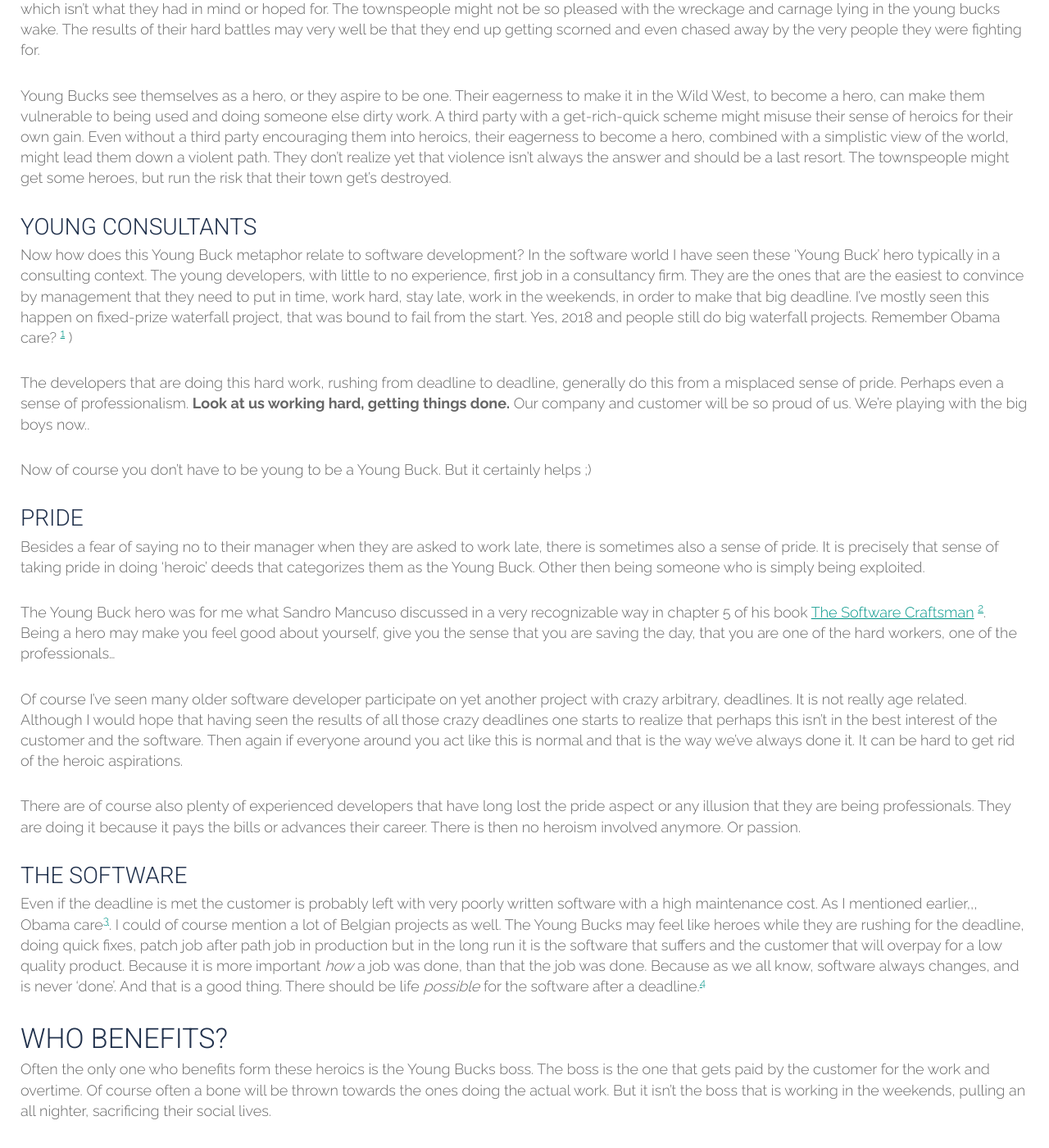
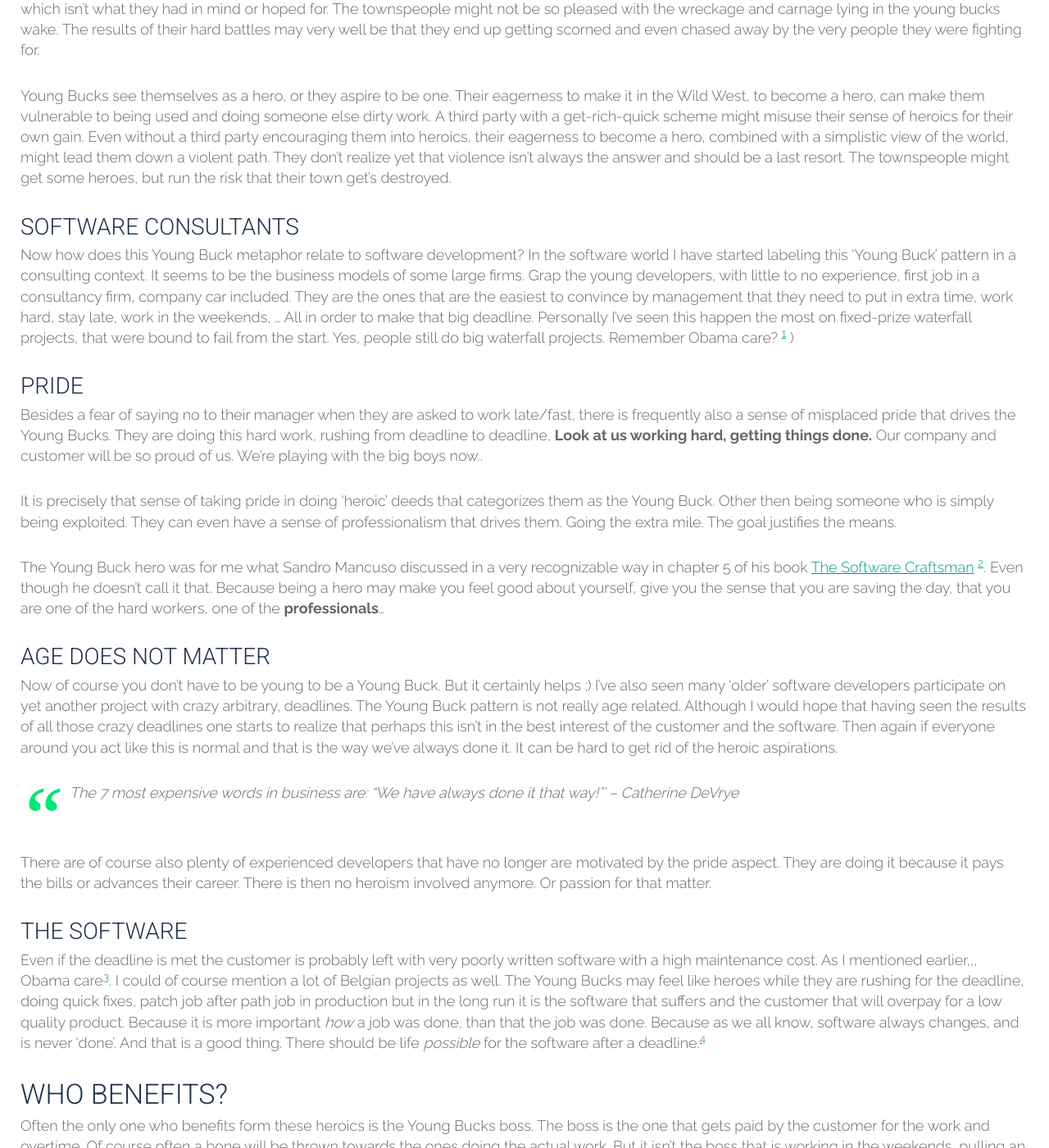
Before and after one commit to tripledio/tripledio.github.io, a Jekyll site: the page built from _posts/2018-06-06-YoungBuck.md, in a window 1280 px wide and 1400 px high, scrolled down 875 px. Shown: the whole window at 82% size. Built offline with Jekyll 4.4.1, drawn with Linux system fonts in a browser that asks for light colours.

Commit message:
cleaning up young buck

```diff
--- a/_posts/2018-06-06-YoungBuck.md
+++ b/_posts/2018-06-06-YoungBuck.md
@@ -14,23 +14,25 @@ In this post I'll elaborate on what I identify as the Young Buck pattern. With m
 
 Young Bucks see themselves as a hero, or they aspire to be one. Their eagerness to make it in the Wild West, to become a hero, can make them vulnerable to being used and doing someone else dirty work. A third party with a get-rich-quick scheme might misuse their sense of heroics for their own gain. Even without a third party encouraging them into heroics, their eagerness to become a hero, combined with a simplistic view of the world, might lead them down a violent path. They don't realize yet that violence isn't always the answer and should be a last resort. The townspeople might get some heroes, but run the risk that their town get's destroyed.
 
-### Young consultants
+### Software consultants
 
-Now how does this Young Buck metaphor relate to software development? In the software world I have seen these 'Young Buck' hero typically in a consulting context. The young developers, with little to no experience, first job in a consultancy firm. They are the ones that are the easiest to convince by management that they need to put in time, work hard, stay late, work in the weekends, in order to make that big deadline. I've mostly seen this happen on  fixed-prize waterfall project, that was bound to fail from the start.  Yes, 2018 and people still do big waterfall projects. Remember Obama care? [^obama-cio] )
-
-The developers that are doing this hard work, rushing from deadline to deadline, generally do this from a misplaced sense of pride. Perhaps even a sense of professionalism. **Look at us working hard, getting things done.** Our company and customer will be so proud of us. We're playing with the big boys now..
-
-Now of course you don't have to be young to be a Young Buck. But it certainly helps ;)
+Now how does this Young Buck metaphor relate to software development? In the software world I have started labeling this 'Young Buck' pattern in a consulting context. It seems to be the business models of some large firms. Grap the young developers, with little to no experience, first job in a consultancy firm, company car included. They are the ones that are the easiest to convince by management that they need to put in extra time, work hard, stay late, work in the weekends, ... All in order to make that big deadline. Personally I've seen this happen the most on  fixed-prize waterfall projects, that were bound to fail from the start.  Yes, people still do big waterfall projects. Remember Obama care? [^obama-cio] )
 
 ### Pride
 
-Besides a fear of saying no to their manager when they are asked to work late, there is sometimes also a sense of pride. It is precisely that sense of taking pride in doing 'heroic' deeds that categorizes them as the Young Buck. Other then being someone who is simply being exploited.
+Besides a fear of saying no to their manager when they are asked to work late/fast, there is frequently also a sense of misplaced pride that drives the Young Bucks. They are doing this hard work, rushing from deadline to deadline,  **Look at us working hard, getting things done.** Our company and customer will be so proud of us. We're playing with the big boys now..
 
-The Young Buck hero was for me what Sandro Mancuso discussed in a very recognizable way in chapter 5 of his book [The Software Craftsman](https://www.amazon.com/Software-Craftsman-Professionalism-Pragmatism-Robert/dp/0134052501/) [^sandroBook]. Being a hero may make you feel good about yourself, give you the sense that you are saving the day, that you are one of the hard workers, one of the professionals...
+It is precisely that sense of taking pride in doing 'heroic' deeds that categorizes them as the Young Buck. Other then being someone who is simply being exploited. They can even have a sense of professionalism that drives them. Going the extra mile. The goal justifies the means.
 
-Of course I've  seen many older software developer participate on yet another project with crazy arbitrary, deadlines. It is not really age related. Although I would hope that having seen the results of all those crazy deadlines one starts to realize that perhaps this isn't in the best interest of the customer and the software. Then again if everyone around you act like this is normal and that is the way we've always done it. It can be hard to get rid of the heroic aspirations.
+The Young Buck hero was for me what Sandro Mancuso discussed in a very recognizable way in chapter 5 of his book [The Software Craftsman](https://www.amazon.com/Software-Craftsman-Professionalism-Pragmatism-Robert/dp/0134052501/) [^sandroBook]. Even though he doesn't call it that. Because being a hero may make you feel good about yourself, give you the sense that you are saving the day, that you are one of the hard workers, one of the **professionals**...
 
-There are of course also plenty of experienced developers that have long lost the pride aspect or any illusion that they are being professionals. They are doing it because it pays the bills or advances their career. There is then no heroism involved anymore. Or passion.
+### Age does not matter
+
+Now of course you don't have to be young to be a Young Buck. But it certainly helps ;) I've also seen many 'older' software developers participate on yet another project with crazy arbitrary, deadlines. The Young Buck pattern is not really age related. Although I would hope that having seen the results of all those crazy deadlines one starts to realize that perhaps this isn't in the best interest of the customer and the software. Then again if everyone around you act like this is normal and that is the way we've always done it. It can be hard to get rid of the heroic aspirations.
+
+> The 7 most expensive words in business are: “We have always done it that way!”’ -- Catherine DeVrye
+
+There are of course also plenty of experienced developers that have no longer are motivated by the pride aspect. They are doing it because it pays the bills or advances their career. There is then no heroism involved anymore. Or passion for that matter.
 
 
 ### The software
@@ -74,3 +76,4 @@ For a **Young Buck** it may seem that working hard, making deadlines, saving the
 [^obama-cio]: [Software problems Obamacare](https://www.cio.com/article/2380827/developer/developer-6-software-development-lessons-from-healthcare-gov-s-failed-launch.html)
 [^obama-cbs]: [Obamacare poor design](https://www.cbsnews.com/news/experts-obamacare-website-stymied-by-its-poor-design/)
 [^constructionTale]: [Construction tale](/15/04/2018/Construction-Tale/)
+[^seven]: [7 Expensive words](http://www.greatmotivation.com/media/pdf/The-seven.pdf)
```
